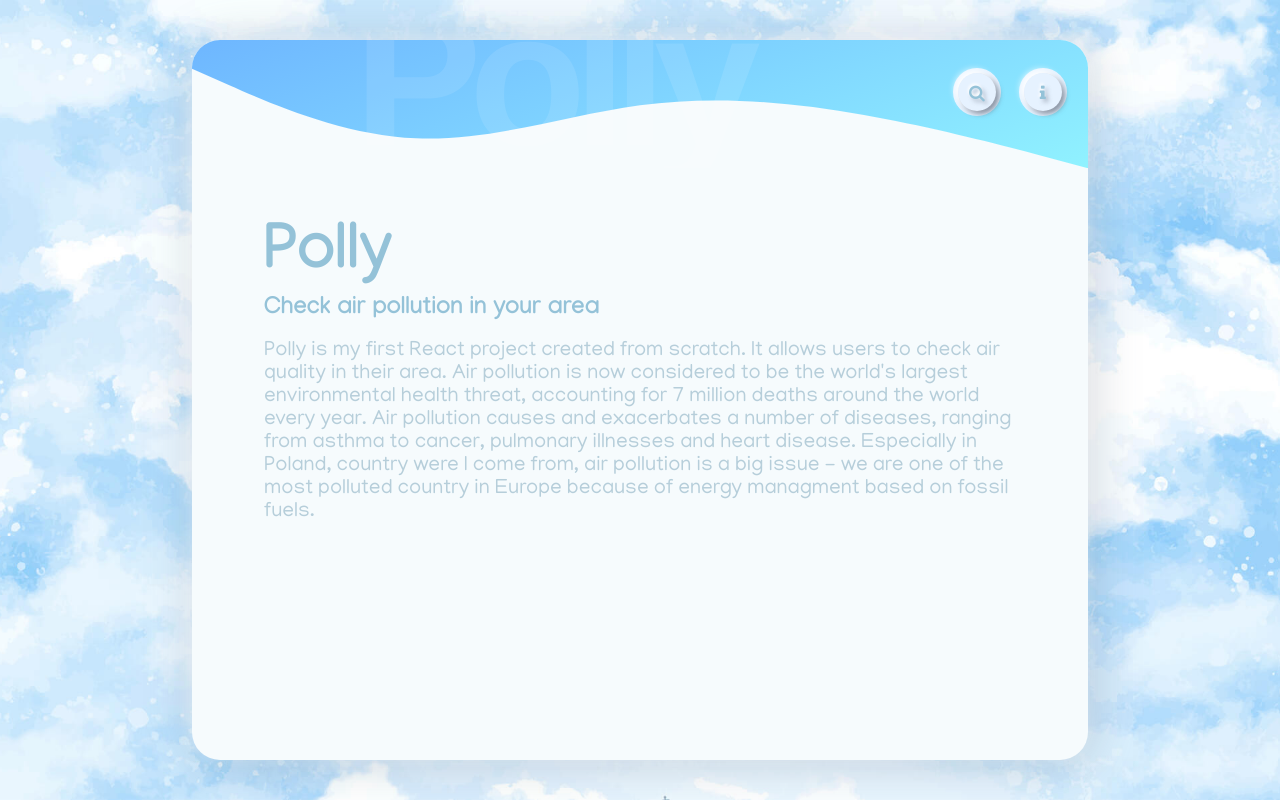
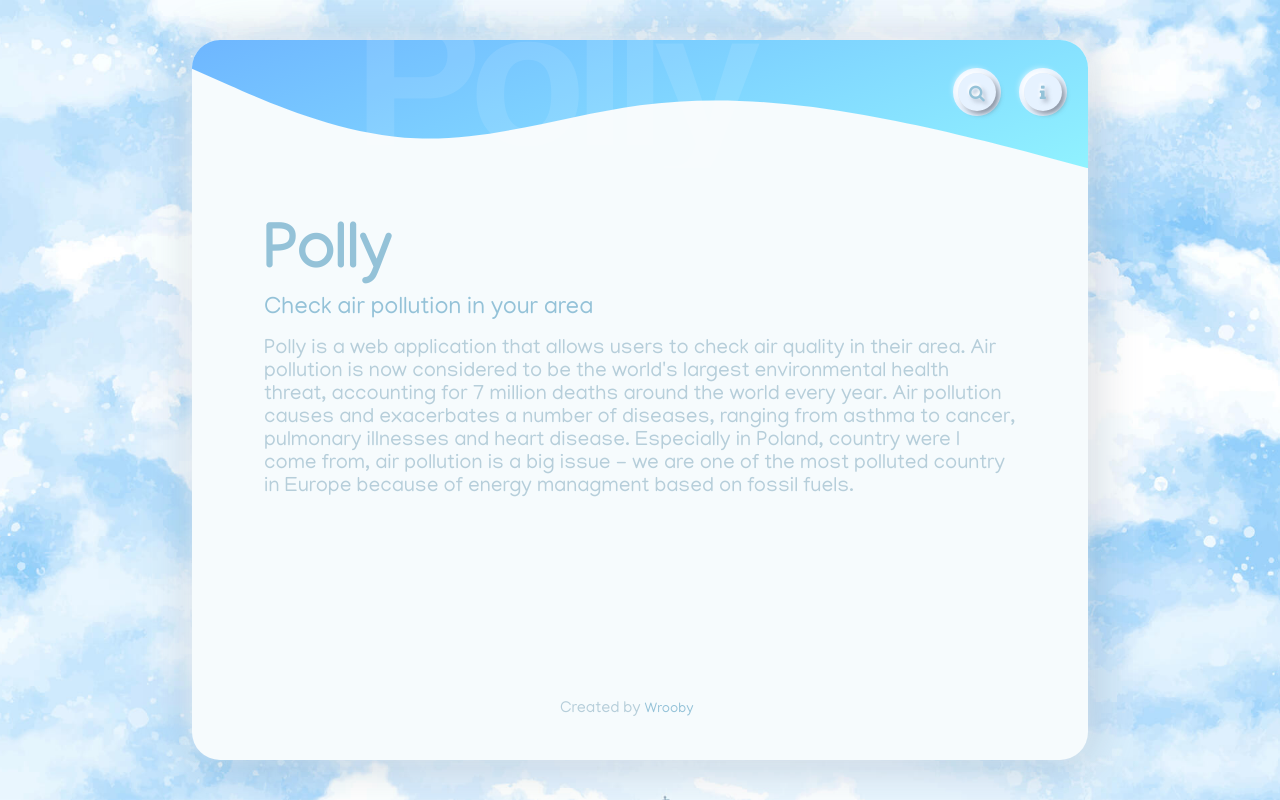
Before and after one commit to DamianWrooby/polly, a React (Create React App) app: page /about in a window 1280 px wide. Built offline with nearby package versions, Linux system fonts and the light colour scheme.

Commit message:
Add credits and improve about page responsiveness

```diff
--- a/public/index.html
+++ b/public/index.html
@@ -4,8 +4,11 @@
     <meta charset="utf-8" />
     <link rel="icon" href="%PUBLIC_URL%/favicon.png" />
     <meta name="viewport" content="width=device-width, initial-scale=1" />
-    <meta name="theme-color" content="#000000" />
-    <meta name="description" content="Polly App" />
+    <meta name="theme-color" content="#90f2ff" />
+    <meta
+      name="description"
+      content="Polly allows users to check air quality in their area. Air pollution is now considered to be the world's largest environmental health threat, accounting for 7 million deaths around the world every year."
+    />
     <link rel="apple-touch-icon" href="%PUBLIC_URL%/logo192.png" />
     <link
       rel="stylesheet"
@@ -29,7 +32,7 @@
       work correctly both with client-side routing and a non-root public URL.
       Learn how to configure a non-root public URL by running `npm run build`.
     -->
-    <title>Polly</title>
+    <title>Polly - Check air pollution in your area</title>
   </head>
 
   <body>
--- a/src/components/About/About.js
+++ b/src/components/About/About.js
@@ -14,16 +14,23 @@ const About = () => {
       <h1>Polly</h1>
       <h2>Check air pollution in your area</h2>
       <p>
-        Polly is my first React project created from scratch. It allows users to
-        check air quality in their area. Air pollution is now considered to be
-        the world's largest environmental health threat, accounting for 7
-        million deaths around the world every year. Air pollution causes and
-        exacerbates a number of diseases, ranging from asthma to cancer,
-        pulmonary illnesses and heart disease. Especially in Poland, country
-        were I come from, air pollution is a big issue - we are one of the most
-        polluted country in Europe because of energy managment based on fossil
-        fuels.
+        Polly is a web application that allows users to check air quality in
+        their area. Air pollution is now considered to be the world's largest
+        environmental health threat, accounting for 7 million deaths around the
+        world every year. Air pollution causes and exacerbates a number of
+        diseases, ranging from asthma to cancer, pulmonary illnesses and heart
+        disease. Especially in Poland, country were I come from, air pollution
+        is a big issue - we are one of the most polluted country in Europe
+        because of energy managment based on fossil fuels.
       </p>
+      <div className={classes.Credits}>
+        <p>
+          Created by{' '}
+          <span>
+            <a href="https://twitter.com/DamianWrooby">Wrooby</a>
+          </span>
+        </p>
+      </div>
     </div>
   );
 };
--- a/src/components/About/About.module.css
+++ b/src/components/About/About.module.css
@@ -6,9 +6,52 @@
 }
 .About h2 {
   font-size: 1.5rem;
+  font-weight: 200;
 }
 .About p {
   margin: 1rem 0 0 0;
-  font-size: 1.3rem;
+  font-size: 1.1rem;
   color: rgb(182, 206, 218);
 }
+.Credits {
+  position: absolute;
+  left: 50%;
+  margin-left: -80px;
+  margin-top: 1rem;
+}
+.Credits p {
+  font-size: 1rem;
+}
+
+@media only screen and (min-width: 320px) {
+  .Credits {
+    margin-top: 1rem;
+  }
+}
+
+@media only screen and (min-width: 480px) {
+  .Credits {
+    top: 62vh;
+  }
+}
+
+@media only screen and (min-width: 576px) {
+  .Credits {
+    top: 62vh;
+  }
+}
+
+@media only screen and (min-width: 768px) {
+  .About p {
+    font-size: 1.3rem;
+  }
+  .Credits {
+    position: absolute;
+    left: 50%;
+    top: 60vh;
+    margin-left: -80px;
+  }
+  .Credits p {
+    font-size: 1rem;
+  }
+}
--- a/src/components/UI/Input/Input.module.css
+++ b/src/components/UI/Input/Input.module.css
@@ -3,7 +3,7 @@
 }
 .Input input {
   outline: none;
-  width: 87%;
+  width: 11.5rem;
   height: 2.3rem;
   padding-left: 0.5rem;
   border-radius: 0.5rem;
@@ -11,7 +11,7 @@
   box-shadow: -2px -2px 1px #ffffffab inset,
     2px 3px 2px rgba(94, 104, 121, 0.288) inset;
   border: none;
-  margin-top: 0.5rem;
+  margin: 0.5rem 1rem 0 0;
   font-size: 1.2rem;
 }
 input {
@@ -59,6 +59,6 @@ select {
     font-size: 1.15rem;
   }
   .Input input {
-    width: 97%;
+    width: 15rem;
   }
 }
--- a/src/hoc/Layout/Layout.module.css
+++ b/src/hoc/Layout/Layout.module.css
@@ -62,7 +62,7 @@ nav {
 @media only screen and (min-width: 576px) {
   .Main {
     width: 85vw;
-    height: 85vh;
+    /* height: 85vh; */
     left: 8%;
     top: 5%;
     margin: 0;
@@ -74,7 +74,7 @@ nav {
 @media only screen and (min-width: 960px) {
   .Main {
     width: 70vw;
-    height: 80vh;
+    /* height: 80vh; */
     top: 5%;
     left: 15%;
   }
```
